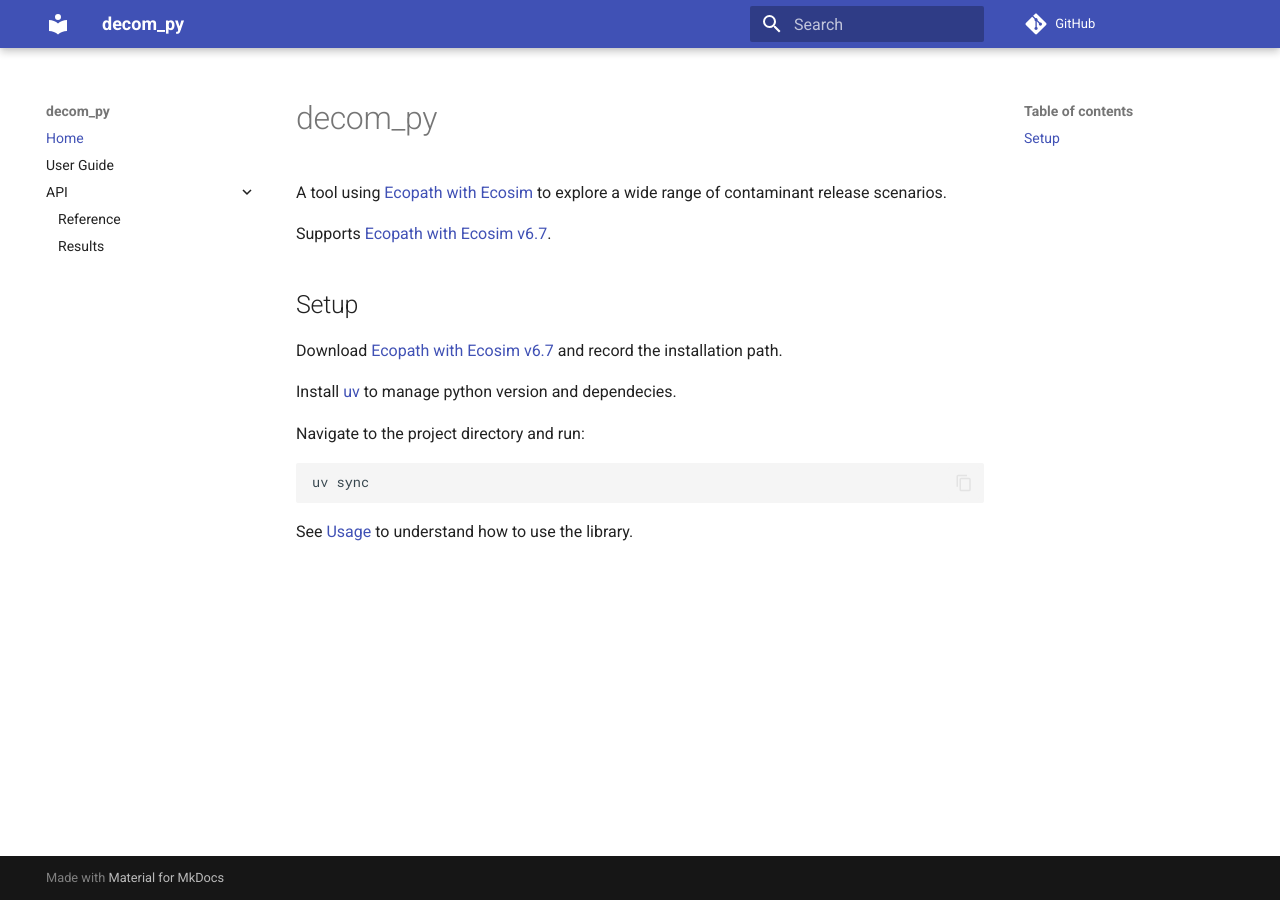
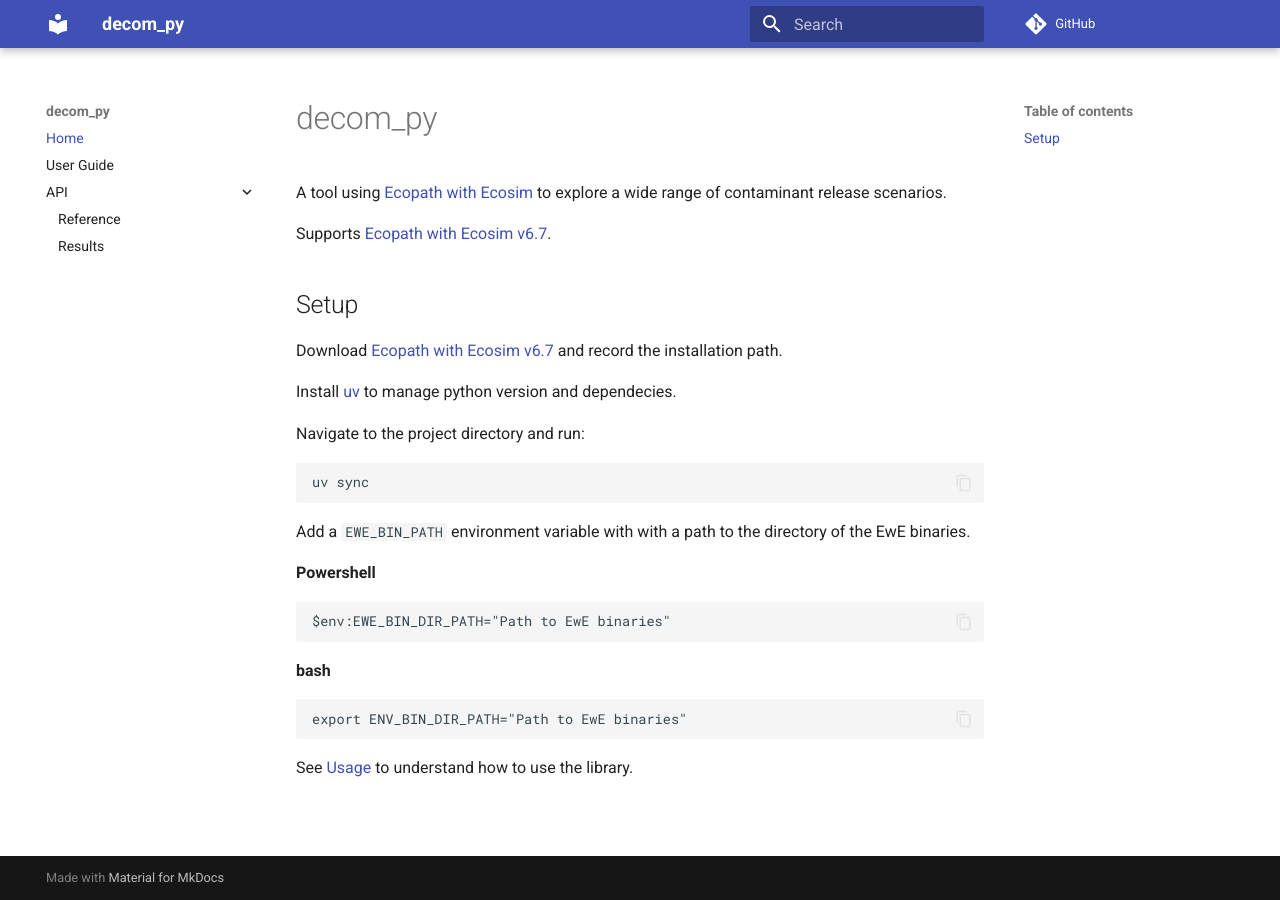
Before and after one commit to open-AIMS/PyEwE, an MkDocs documentation site: the page built from docs/index.md, in a window 1280 px wide. Built offline with MkDocs 1.6.1 and Material for MkDocs 9.7.7, drawn with Linux system fonts in a browser that asks for light colours; comment, search, counter and statistics services are not loaded.

Commit message:
update documentation to reflect new binaries loading

````diff
--- a/docs/index.md
+++ b/docs/index.md
@@ -19,4 +19,17 @@
 uv sync
 ```
 
+Add a `EWE_BIN_PATH` environment variable with with a path to the directory of the EwE
+binaries.
+
+**Powershell**
+```Powershell
+$env:EWE_BIN_DIR_PATH="Path to EwE binaries"
+```
+
+**bash**
+```bash
+export ENV_BIN_DIR_PATH="Path to EwE binaries"
+```
+
 See [Usage](usage.md#usage) to understand how to use the library.
````
Also changed, not shown: README.md (+16 -10 lines), docs/usage.md (+2 -1 lines).
